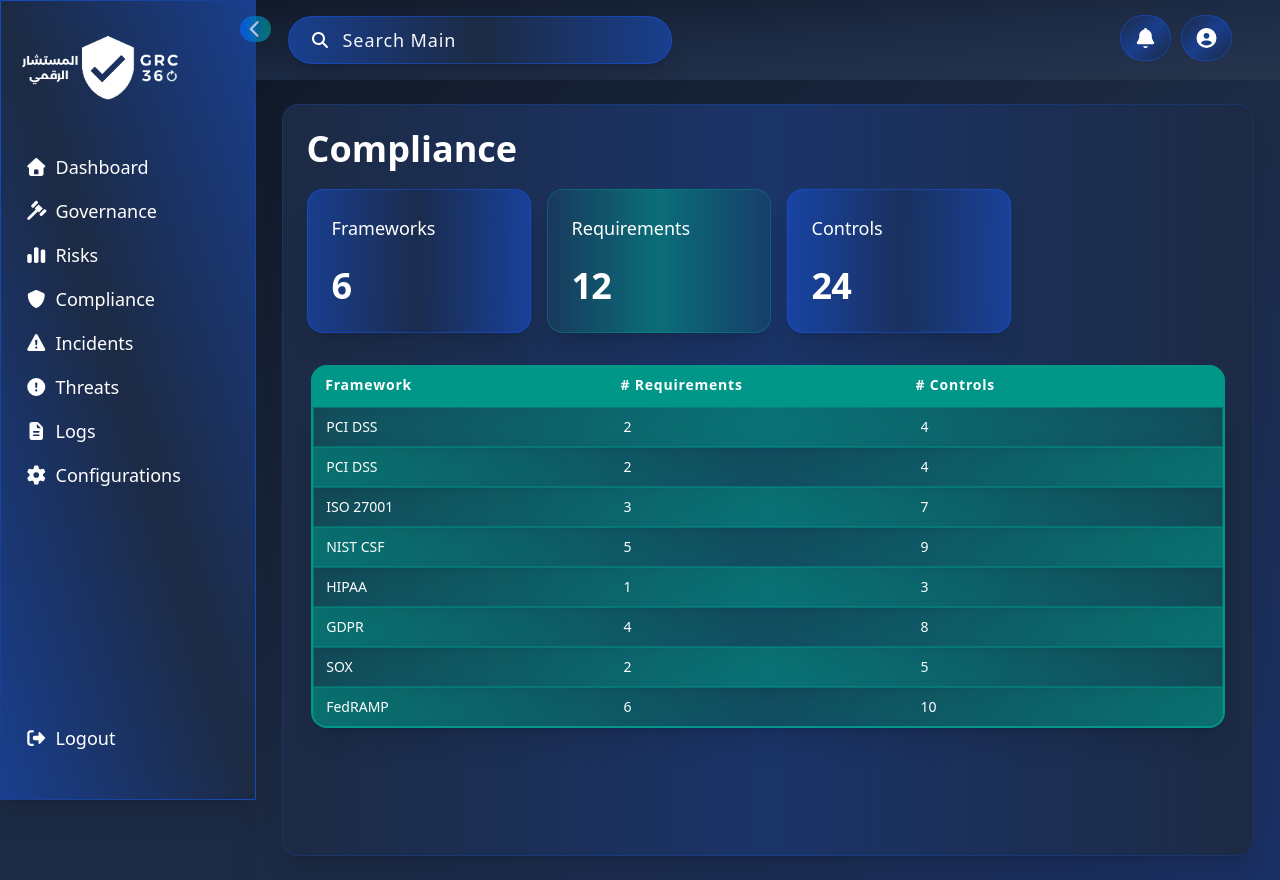
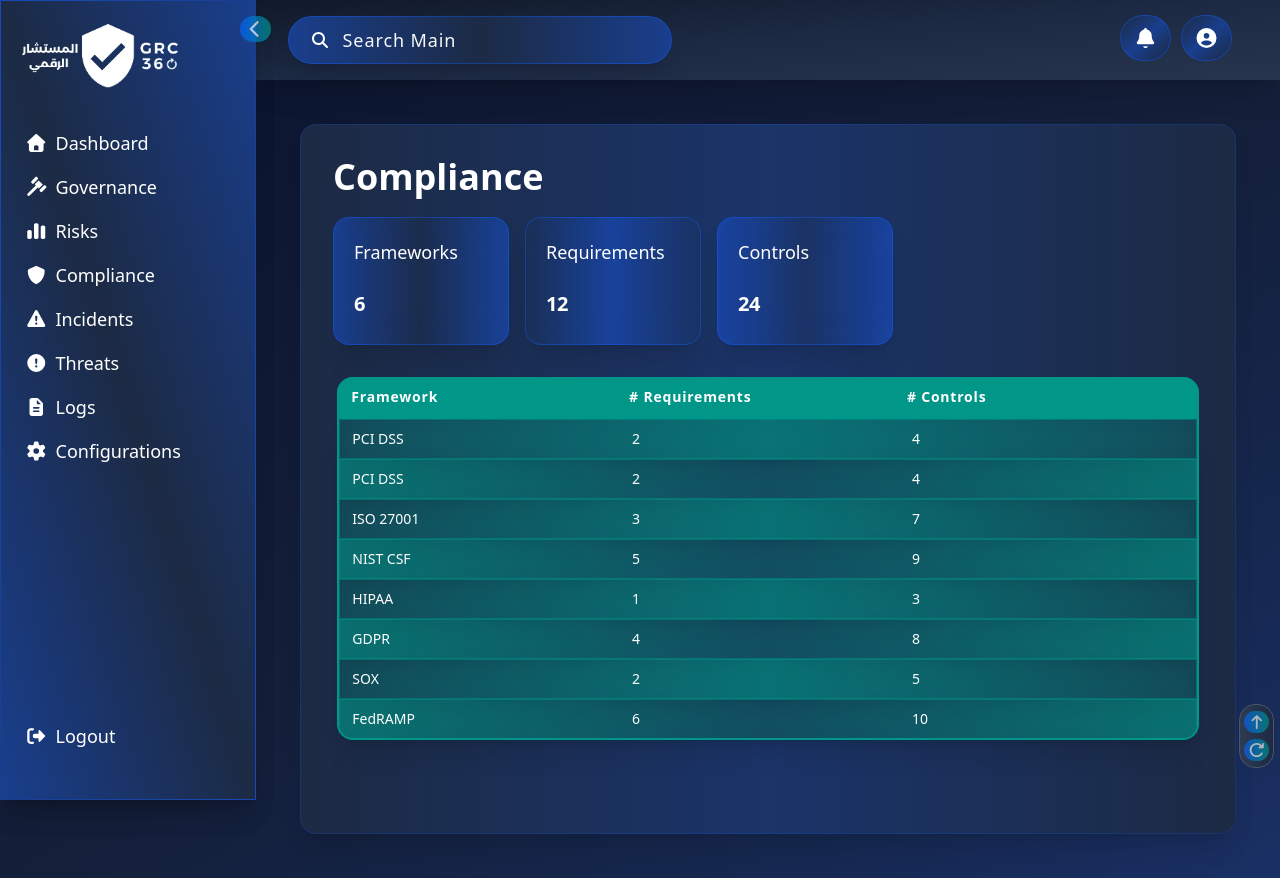
Before and after one commit to AhmedWaleedKalifa/GRC360, a React (Vite) app in the folder FrontEnd/: page /dashboard/compliance in a window 1280 px wide. Built offline with nearby package versions, Linux system fonts and the light colour scheme.

Commit message:
fix:some layout fixes change some components styles. feat: make a go to top and referesh buttons.

```diff
--- a/FrontEnd/index.html
+++ b/FrontEnd/index.html
@@ -3,7 +3,7 @@
   <head>
     <meta charset="UTF-8" />
     <meta name="viewport" content="width=device-width, initial-scale=1.0" />
-    <title>المستشار الرقميGRC360</title>
+    <title> RC360</title>
 
 
 
--- a/FrontEnd/src/App.jsx
+++ b/FrontEnd/src/App.jsx
@@ -4,7 +4,7 @@ const App = () => {
     <>
       <div className=" flex items-center justify-center bg-gradient-to-b from-navy to-teal w-full h-screen">
           <div className="flex flex-col  items-center">
-          <img src="/logoL.png" alt="logo" className="bigLogo relative top-8" title="المستشار الرقميGRC360 "  />
+          <img src="/logoL.png" alt="logo" className="w-54 relative top-8" title="المستشار الرقميGRC360 "  />
           <form className="form">
             <h2 className="formTitle">
               Login
--- a/FrontEnd/src/components/Card.jsx
+++ b/FrontEnd/src/components/Card.jsx
@@ -2,11 +2,11 @@ const Card = ({ title, value, model="1" }) => {
     return (<>
 
             <div className={+model==1?"card cardStyle1":model==2?"card cardStyle2":model==3?"card cardStyle3":"card cardStyle4"}>
-                <div className="flex items-center space-x-3">
+                <div className="flex items-center ">
                     <span className="text-lg font-medium text-gray-200">{title}</span>
                 </div>
 
-                <div className="mt-6 text-4xl font-bold tracking-tight">{value}</div>
+                <div className="mt-6 text-xl font-bold tracking-tight">{value}</div>
             </div>
 
     </>
--- a/FrontEnd/src/components/Field.jsx
+++ b/FrontEnd/src/components/Field.jsx
@@ -17,22 +17,22 @@ function Field({mode=1, values=[{type:"t",text:"unknown",size:4,clickFunction:()
             key={index}
             style={{ width: `${Math.trunc(result * element.size)}%` }}
             onClick={element.clickFunction}
-            className={' flex   items-center gap-2 truncate overflow-x-ellipsis  whitespace-nowrap h-full '}
+            className={' flex   items-center gap-2 truncate   overflow-hidden  whitespace-nowrap h-full '}
           >
             {element.type=="i"
               ? (
                 <>
                   <FontAwesomeIcon
                     icon={solidIcons[element.text]}
-                    className="text-white text-lg  shrink-0 capitalize"
+                    className="text-white text-lg  shrink-0 capitalize truncate   overflow-hidden"
                   />
                 </>
               ):element.type=='b'?(
-                <div className='smallButton shrink-0 '>{element.text}</div>
+                <div className='smallButton shrink-0 truncate   overflow-hidden'>{element.text}</div>
 
               )
               : (
-                <div className='text-white text-sm overflow-ellipsis shrink-0 capitalize' >{element.text}</div>
+                <div className='text-white text-sm truncate   overflow-hidden shrink-0 capitalize' >{element.text}</div>
               )
             }
           </div>
--- a/FrontEnd/src/components/NavBar.jsx
+++ b/FrontEnd/src/components/NavBar.jsx
@@ -1,25 +1,42 @@
 import { faBell, faCircleUser } from '@fortawesome/free-solid-svg-icons'
 import { FontAwesomeIcon } from '@fortawesome/react-fontawesome'
-import React from 'react'
+import React, { useEffect, useState } from 'react'
 import SearchBar from "./SearchBar"
 import { Link } from 'react-router-dom'
 function NavBar({active,open}) {
-    let width= window.innerWidth;
+    const [width,setWidth]=useState();
+    useEffect(() => {
+        const handleScroll = () => {
+          setWidth(window.innerWidth);
 
+        };
+        window.addEventListener("New width", handleScroll);
+
+        return () => {
+          window.removeEventListener("New width", handleScroll);
+        };
+      }, []);
     return (
-        <nav className={`sticky shrink-0 min-h-20 h-20 w-[${width}px] ${open?`ml-64`:'ml-22'} flex flex-row items-center justify-between bg-gradient-to-br bg-navy from-black/40 via-transparent to-white/5 backdrop-blur-md shadow-xl px-4 `}>
+        <nav
+  className={`sticky shrink-0 min-h-20 h-20 flex flex-row items-center justify-between
+  bg-gradient-to-br bg-navy from-black/40 via-transparent to-white/5 backdrop-blur-md shadow-xl px-4
+`}
+  style={{
+    width: `${open?width-256:width-88}px`,
+    marginLeft: open ? "256px" : "88px"
+  }}
+>
   <SearchBar active={active} />
-            <div className='w-[50%] h-full flex flex-row items-center justify-end  px-8'>
+  <div className='w-[50%] h-full flex flex-row items-center justify-end px-8'>
     <Link to="/notifications" title="Notifications">
-
-                    <FontAwesomeIcon icon={faBell} className='iconCircle mr-2.5'  />
+      <FontAwesomeIcon icon={faBell} className='iconCircle mr-2.5' />
     </Link>
     <Link to="/profile" title="Profile">
-                    <FontAwesomeIcon icon={faCircleUser} className='iconCircle '  />
-
+      <FontAwesomeIcon icon={faCircleUser} className='iconCircle' />
     </Link>
   </div>
 </nav>
+
 
     )
 }
--- a/FrontEnd/src/components/SideBar.jsx
+++ b/FrontEnd/src/components/SideBar.jsx
@@ -2,26 +2,32 @@ import { FontAwesomeIcon } from '@fortawesome/react-fontawesome'
 import { faHouse, faShield, faTriangleExclamation, faCircleExclamation, faGavel, faGear, faChartSimple, faFileLines, faRightFromBracket, faCaretRight, faPlay, faCaretLeft, faChevronRight, faChevronLeft } from '@fortawesome/free-solid-svg-icons'
 import { Link } from "react-router-dom"
 
-const SideBar = ({ open, setOpen ,setActive}) => {
+const SideBar = ({ open, setOpen, setActive }) => {
   // open = false;
   function handleClick() {
     setOpen(!open);
   }
-  function handleActivation(e){
+  function handleActivation(e) {
     setActive(e);
   }
   return (
     <>
 
-      <aside className='flex flex-row shrink-0 z-50 items-center justify-center bg-transparent transition-all duration-300' >
-        {open == true ? (<div className="w-64 h-full shrink-0  z-0"></div>) : (<div className="w-22 h-full shrink-0 z-0"></div>)}
-        <FontAwesomeIcon onClick={handleClick} icon={open == true ? faChevronLeft : faChevronRight} className={`close fixed top-4  ${
-    open ? "left-[240px]" : "left-[72px]"
-  }`} />
+      <aside className='flex flex-row shrink-0 z-50 items-center justify-center ' >
+        {<div
+          className="fixed left-0 top-0 h-screen bg-navy flex flex-col items-center border border-blue/40 bg-gradient-to-bl from-blue/40 via-transparent to-blue/40 backdrop-blur-md shadow-xl"
+          style={{ width: open ? "256px" : "88px" }} // 16rem = 256px (w-64), 5.5rem = 88px (w-22)
+        ></div>}
+        <FontAwesomeIcon
+          onClick={handleClick}
+          icon={open ? faChevronLeft : faChevronRight}
+          className="close fixed top-4 "
+          style={{ left: open ? "240px" : "72px" }}
+        />
 
         <div className={open == true ? "fixed left-0 top-0 h-screen w-64 bg-navy flex flex-col items-center border border-blue/40  bg-gradient-to-bl from-blue/40 via-transparent to-blue/40 backdrop-blur-md shadow-xl"
           : "fixed  left-0 top-0 h-screen w-22 bg-navy flex flex-col items-center border border-blue/20  bg-gradient-to-bl from-blue/20 via-transparent to-blue/20 backdrop-blur-md shadow-xl"}>
-          <header className=' shrink-0 h-36 w-full '>
+          <header className=' shrink-0 h-30 w-full '>
             <div className=' h-full w-full flex flex-row justify-left  items-center'>
               {open == true ? (<img src="/logoL.png" alt="logo" className="bigLogo ml-5" />
               ) : (
@@ -34,7 +40,7 @@ const SideBar = ({ open, setOpen ,setActive}) => {
           <ul className=' h-screen w-full'>
             <Link
               title='Dashboard'
-            onClick={()=>handleActivation("Main")}
+              onClick={() => handleActivation("Main")}
               to="/dashboard"
               className={!open == true ? "closeLink" : "link"}
             >
@@ -47,7 +53,7 @@ const SideBar = ({ open, setOpen ,setActive}) => {
 
 
             <Link to="/dashboard/governance"
-                        onClick={()=>handleActivation("Governance")}
+              onClick={() => handleActivation("Governance")}
               title='Governance'
 
               className={!open == true ? "closeLink" : "link"}
@@ -60,7 +66,7 @@ const SideBar = ({ open, setOpen ,setActive}) => {
 
 
             <Link to="/dashboard/risks"
-                        onClick={()=>handleActivation("Risks")}
+              onClick={() => handleActivation("Risks")}
               title='Risks'
 
               className={!open == true ? "closeLink" : "link"}
@@ -76,7 +82,7 @@ const SideBar = ({ open, setOpen ,setActive}) => {
 
 
             <Link to="/dashboard/compliance"
-                        onClick={()=>handleActivation("Compliance")}
+              onClick={() => handleActivation("Compliance")}
               title='Compliance'
 
               className={!open == true ? "closeLink" : "link"}
@@ -91,7 +97,7 @@ const SideBar = ({ open, setOpen ,setActive}) => {
               {open && <li className='   text-white text-lg list-none'>Compliance</li>}
             </Link>
             <Link to="/dashboard/incidents"
-                        onClick={()=>handleActivation("Incidents")}
+              onClick={() => handleActivation("Incidents")}
               title='Incidents'
 
               className={!open == true ? "closeLink" : "link"}
@@ -109,7 +115,7 @@ const SideBar = ({ open, setOpen ,setActive}) => {
 
 
             <Link to="/dashboard/threats"
-                        onClick={()=>handleActivation("Threats")}
+              onClick={() => handleActivation("Threats")}
               title='Threats'
 
               className={!open == true ? "closeLink" : "link"}
@@ -124,7 +130,7 @@ const SideBar = ({ open, setOpen ,setActive}) => {
 
 
             <Link to="/dashboard/logs"
-                        onClick={()=>handleActivation("Logs")}
+              onClick={() => handleActivation("Logs")}
               title='Logs'
 
               className={!open == true ? "closeLink" : "link"}
@@ -137,7 +143,7 @@ const SideBar = ({ open, setOpen ,setActive}) => {
               {open && <li className='   text-white text-lg list-none'>Logs</li>}
             </Link>
             <Link to="/dashboard/configurations"
-                        onClick={()=>handleActivation("Configurations")}
+              onClick={() => handleActivation("Configurations")}
               title="Configurations"
               className={!open == true ? "closeLink" : "link"}
             >
--- a/FrontEnd/src/index.css
+++ b/FrontEnd/src/index.css
@@ -1,4 +1,7 @@
+
+
 @import "tailwindcss";
+/* colors */
 @theme{
   --color-teal: #009688;
   --color-navy:#1C2A44;
@@ -6,6 +9,7 @@
   --color-white:#FFFFFF;
   --color-blue:#155dfc;
 }
+/* General Styles */
 
 *{
   color:white;
@@ -17,34 +21,55 @@
 
 :root{
   height: 100%;
+  width: 100%;
   scroll-behavior: smooth;
-  overflow-y: scroll;
-  @apply bg-navy
 
 }
 
+body{
+  height: 100%;
+  width: 100%;
+  overflow-x: hidden;
+  margin: 0;
+  border:0;
+  padding:0;
+}
 ::-webkit-scrollbar {
   width: 10px;
   height: 6px;
 }
 ::-webkit-scrollbar-track {
-  background: #f1f1f1; /* light gray */
+  background: #f1f1f1;
 
 }
 
-/* Scrollbar thumb (draggable part) */
 ::-webkit-scrollbar-thumb {
-  background: #009688cc; /* navy color */
+  background: #009688cc;
   border-radius: 10px;
   border: 3px solid #f1f1f1;
 
 
 }
 
-/* On hover */
-::-webkit-scrollbar-thumb:hover {
-  background: #009688; /* teal */
+/* Components Styles*/
+
+.card{
+  @apply inline-block  min-w-44 h-32 p-5 ;
 }
+.cardStyle1{
+  @apply  rounded-2xl bg-gradient-to-r from-blue/40 via-transparent to-blue/40 backdrop-blur-lg  border border-blue/40 shadow-xl text-white transition-colors duration-500 ease-in-out;
+}
+.cardStyle2{
+  @apply  rounded-2xl bg-gradient-to-r from-transparent via-blue/40 to-transparent backdrop-blur-lg  border border-blue/40 shadow-xl text-white transition-colors duration-500 ease-in-out ;
+}
+.cardStyle3{
+  @apply rounded-2xl bg-gradient-to-r from-teal/50 via-teal/10 to-teal/50 backdrop-blur-lg  border border-teal/40 shadow-xl text-white transition-colors duration-500 ease-in-out;
+}
+.cardStyle4{
+  @apply rounded-2xl bg-gradient-to-r from-teal/10 via-teal/60 to-teal/10  border border-teal/40 shadow-xl text-white transition-colors duration-500 ease-in-out;
+}
+
+
 .form{
   @apply rounded-xl bg-white w-[480px] py-4 px-24 flex justify-center items-center flex-col ;
 }
@@ -70,7 +95,7 @@
   @apply p-2 m-0 self-center;
 }
 .formButton{
-  @apply tracking-wide capitalize bg-navy text-white w-full h-12 rounded-lg my-4 text-lg font-semibold cursor-pointer hover:scale-105;
+  @apply tracking-wide capitalize bg-navy text-white w-full h-12 rounded-lg my-4 text-lg font-semibold cursor-pointer ;
 
 }
 
@@ -85,8 +110,7 @@
 
 }
 .searchInput{
-  @apply text-white text-lg  h-[48px] p-3 pl-12 w-96 rounded-full placeholder:font-light placeholder:text-lightGray placeholder:text-lg  placeholder:tracking-wider block bg-navy   bg-gradient-to-r from-blue/40 via-transparent to-blue/40 backdrop-blur-lg  border border-blue/40 shadow-xl  focus:outline-0 focus:bg-gradient-to-r focus:from-transparent focus:via-teal/80 focus:to-transparent focus:border-teal/80 transition-colors duration-500 ease-in-out hover:bg-gradient-to-r hover:from-transparent hover:via-blue/40 hover:to-transparent;
-  /* @apply bg-teal text-white text-lg  h-[48px] p-3 pl-12 w-96 rounded-full placeholder:text-white placeholder:text-lg  placeholder:tracking-wider block bg-navy   bg-gradient-to-r from-blue/40 via-transparent to-blue/40 backdrop-blur-lg  border border-blue/40 shadow-xl  focus:outline-0 focus:bg-gradient-to-r focus:from-transparent focus:via-teal/80 focus:to-transparent focus:border-teal/80 transition-colors duration-500 ease-in-out hover:bg-gradient-to-r hover:from-transparent hover:via-blue/40 hover:to-transparent; */
+  @apply text-white text-lg  h-[48px] p-3 pl-12 w-96 rounded-full placeholder:font-light placeholder:text-lightGray placeholder:text-lg  placeholder:tracking-wider block bg-navy   bg-gradient-to-r from-blue/40 via-transparent to-blue/40 backdrop-blur-lg  border border-blue/40 shadow-xl focus:outline-none focus:border focus:border-blue ;
 
 }
 .searchIcon{
@@ -95,21 +119,7 @@
 
 
 
-.card{
-  @apply inline-block  min-w-56 h-36 p-6 ;
-}
-.cardStyle1{
-  @apply  rounded-2xl bg-gradient-to-r from-blue/40 via-transparent to-blue/40 backdrop-blur-lg  border border-blue/40 shadow-xl text-white transition-colors duration-500 ease-in-out hover:bg-gradient-to-r hover:from-transparent hover:via-blue/40 hover:to-transparent;
-}
-.cardStyle2{
-  @apply  rounded-2xl bg-gradient-to-r from-transparent via-blue/40 to-transparent backdrop-blur-lg  border border-blue/40 shadow-xl text-white transition-colors duration-500 ease-in-out hover:bg-gradient-to-r hover:from-blue/40 hover:via-transparent hover:to-blue/40;
-}
-.cardStyle3{
-  @apply rounded-2xl bg-gradient-to-r from-teal/50 via-teal/10 to-teal/50 backdrop-blur-lg  border border-teal/40 shadow-xl text-white transition-colors duration-500 ease-in-out hover:bg-gradient-to-r hover:from-teal/10 hover:via-teal/60 hover:to-teal/10;
-}
-.cardStyle4{
-  @apply rounded-2xl bg-gradient-to-r from-teal/10 via-teal/60 to-teal/10      hover:bg-gradient-to-r hover:from-teal/50 hover:via-teal/10 hover:to-teal/50 hover:backdrop-blur-lg  border border-teal/40 shadow-xl text-white transition-colors duration-500 ease-in-out;
-}
+
 
 .field{
   @apply w-full min-h-10   py-1  flex flex-row items-center gap-2 overflow-x-hidden
@@ -118,21 +128,19 @@
 }
 
 .fieldColor3{
-  @apply bg-navy bg-gradient-to-r from-transparent via-blue/40 to-transparent backdrop-blur-lg  border border-blue/40 shadow-xl text-white transition-colors duration-500 ease-in-out hover:bg-gradient-to-r hover:from-blue/40 hover:via-transparent hover:to-blue/40
+  @apply bg-navy bg-gradient-to-r from-transparent via-blue/40 to-transparent backdrop-blur-lg  border border-blue/40 shadow-xl text-white transition-colors duration-500 ease-in-out
 }
 .fieldColor1{
-  @apply  bg-navy/40 bg-gradient-to-r from-transparent via-teal/50 to-transparent backdrop-blur-lg  border border-teal/50 shadow-xl text-white transition-colors duration-500 ease-in-out hover:bg-gradient-to-r hover:from-teal/50 hover:via-transparent hover:to-teal/50;
+  @apply  bg-navy/40 bg-gradient-to-r from-transparent via-teal/50 to-transparent backdrop-blur-lg  border border-teal/50 shadow-xl text-white transition-colors duration-500 ease-in-out ;
 }
 .fieldColor2{
-  @apply  bg-navy/40 bg-gradient-to-r from-teal/50 via-transparent to-teal/50 backdrop-blur-lg  border border-teal/50 shadow-xl text-white transition-colors duration-500 ease-in-out hover:bg-gradient-to-r hover:from-transparent hover:via-teal/50 hover:to-transparent;
+  @apply  bg-navy/40 bg-gradient-to-r from-teal/50 via-transparent to-teal/50 backdrop-blur-lg  border border-teal/50 shadow-xl text-white transition-colors duration-500 ease-in-out ;
 }
 
-main{
-  @apply  h-full min-h-[610px] w-[95%] min-w-96 bg-navy p-6 rounded-2xl bg-gradient-to-r from-blue/0 via-blue/20 to-blue/0 backdrop-blur-lg  border border-blue/20 shadow-xl;
-}
+
 
 .button{
-  @apply px-4 py-2 tracking-wide capitalize  text-white  rounded-lg text-lg font-semibold cursor-pointer hover:scale-105 ;
+  @apply px-4 py-2 tracking-wide capitalize  text-white  rounded-lg text-lg font-semibold cursor-pointer  ;
 
 }
 .buttonStyle{
@@ -142,23 +150,35 @@ main{
   @apply bg-gradient-to-r from-teal to-blue;
 }
 .smallButton{
-  @apply  mx-1 py-1 px-2 tracking-normal capitalize text-sm text-white  rounded-lg  font-medium cursor-pointer hover:scale-105 bg-gradient-to-r from-blue to-teal border border-blue;
+  @apply  mx-1 py-1 px-2 tracking-normal capitalize text-sm text-white  rounded-lg  font-medium cursor-pointer  bg-gradient-to-r from-blue to-teal border border-blue z-100;
 
 }
 .link{
 
   @apply w-[90%] flex flex-row items-center py-2 px-6
   transition-colors duration-1000 ease-in-out
-  bg-transparent hover:bg-gradient-to-r hover:from-teal/60  hover:to-transparent hover:backdrop-blur-md;
+  bg-transparent ;
 }
 .closeLink{
   @apply flex flex-row items-center justify-center p-1
 }
 
 .iconCircle{
-  @apply text-xl p-3 border bg-navy border-blue/40 text-white rounded-full    bg-gradient-to-br from-transparent via-blue/40 to-transparent backdrop-blur-lg  hover:transition-colors hover:duration-500 hover:ease-in-out        hover:bg-gradient-to-r hover:from-teal/40 hover:via-teal/90 hover:to-teal/40;
+  @apply text-xl p-3 border bg-navy border-blue/40 text-white rounded-full    bg-gradient-to-br from-transparent via-blue/40 to-transparent backdrop-blur-lg ;
 }
 
 .close{
   @apply text-white text-lg z-60 bg-gradient-to-r from-blue to-teal rounded-full p-1  cursor-pointer opacity-70 hover:opacity-100 fixed
 }
+
+
+
+/* Dashboard Parts */
+
+main{
+  @apply p-8 m-8 h-full w-full min-h-[710px]  min-w-96   bg-navy  rounded-2xl bg-gradient-to-r from-blue/0 via-blue/20 to-blue/0 backdrop-blur-lg  border border-blue/20 shadow-xl overflow-auto ;
+}
+
+.smallIcon{
+  @apply z-80 p-1 text-sm rounded-2xl cursor-pointer opacity-65 hover:opacity-100 bg-gradient-to-r from-blue to-teal
+}
--- a/FrontEnd/src/pages/Compliance.jsx
+++ b/FrontEnd/src/pages/Compliance.jsx
@@ -7,9 +7,9 @@ const Compliance = () => {
   return (
     <>
         <div className=' text-white font-bold text-4xl mb-5' >Compliance</div>
-        <div className='flex flex-row items-center gap-4 mb-8'>
+        <div className='flex flex-row items-center gap-4 mb-8 flex-wrap'>
           <Card title="Frameworks" value="6" model={1} />
-          <Card title="Requirements" value="12" model={4} />
+          <Card title="Requirements" value="12" model={2} />
           <Card title="Controls" value="24" model={1} />
 
         </div>
--- a/FrontEnd/src/pages/Dashboard.jsx
+++ b/FrontEnd/src/pages/Dashboard.jsx
@@ -3,73 +3,90 @@ import SideBar from "../components/SideBar";
 import NavBar from "../components/NavBar";
 import { useEffect, useState } from "react";
 import { FontAwesomeIcon } from "@fortawesome/react-fontawesome";
-import { faHouse } from "@fortawesome/free-solid-svg-icons";
+import { faArrowRotateRight, faArrowUp } from "@fortawesome/free-solid-svg-icons";
+
 export default function Dashboard() {
 
-  const [open,setOpen]=useState(true);
-  const [active,setActive]=useState("Main");
-  const [showHome, setShowHome] = useState(false); // state for scroll
-  const [width, setWidth] = useState(); // state for scroll
+  const [open, setOpen] = useState(true);
+  const [active, setActive] = useState("Main");
+  const [lastRefreshed, setLastRefreshed] = useState(null);
+  const [showRefreshNotification, setShowRefreshNotification] = useState(false);
 
-  let flag=false;
+  const scrollToTop = () => {
+    window.scrollTo({
+      top: 0,
+      behavior: "smooth"
+    });
+  }
 
-  console.log(window.innerHeight)
-  if(window.innerHeight>720){
-    flag=true
-  }
-useEffect(()=>{
-  const handleScroll=()=>{
-    if(window.scrollY>400){
-      setShowHome(true)
-    }else{
-      setShowHome(false)
+  const handleRefresh = () => {
+    const now = new Date().toLocaleTimeString('en-US', {
+      hour: '2-digit',
+      minute: '2-digit',
+      second: '2-digit',
+      hour12: false
+    });
+
+    localStorage.setItem("lastRefreshed", now);
+    setLastRefreshed(now);
+    setShowRefreshNotification(true);
+
+    // Show notification for 4 seconds, then reload
+    setTimeout(() => {
+      setShowRefreshNotification(false);
+      // Reload after the notification has been shown
+      setTimeout(() => {
+        window.location.reload();
+      }, 100);
+    }, 4000);
+  };
+
+
+
+
+
+  useEffect(() => {
+    const savedTime = localStorage.getItem("lastRefreshed");
+    if (savedTime) {
+      setLastRefreshed(savedTime);
     }
-  };
-  window.addEventListener("scroll", handleScroll);
+  }, []);
 
-  return () => {
-    window.removeEventListener("scroll", handleScroll);
-  };
-}, []);
 
-useEffect(()=>{
-  const handleScroll=()=>{
-    setWidth(window.innerWidth);
-
-  };
-  window.addEventListener("New width", handleScroll);
-
-  return () => {
-    window.removeEventListener("New width", handleScroll);
-  };
-}, []);
   return (
     <>
-{showHome&&<FontAwesomeIcon
-  icon={faHouse}
-  className={`fixed bottom-4 left-1/2 -translate-x-1/2 bg-gradient-to-r from-blue to-teal z-80 p-2 rounded-2xl transition-opacity duration-300  ${
-    showHome ? "opacity-60 cursor-pointer hover:opacity-100" : "opacity-0 hidden"
-  }`}   onClick={() => {window.scrollTo({ top: 0, behavior: "smooth" });
-  setShowHome(false);}
-}
-
-/>}
-<NavBar  active={active} open={open} />
-
-      <div className="min-h-screen w-full bg-navy"   style={ flag ? { height: "100%" } : {height:"100vh"}}>
-      <div className="flex flex-row h-screen w-full items-center">
+      <NavBar active={active} open={open} />
 
       <SideBar open={open} setOpen={setOpen} setActive={setActive} />
-        <div className="w-full h-full flex flex-col justify-center">
-          <div className="w-full  h-full flex flex-col  py-6   items-center   bg-navy  bg-gradient-to-br from-black/40 via-transparent to-blue-700/20 backdrop-blur-md shadow-xl ">
 
-          <main   style={{ maxWidth: `${open?width*.95-256:width*.95-88}px` }}>
+      <div className="  w-full  min-h-[calc(100vh-20*4px)] flex flex-row    justify-center  bg-navy  bg-gradient-to-br from-[#000520]/60 via-[#000520]/30 to-blue-700/20 overflow-auto p-3">
+        {open ? (
+          <div className="  w-64 h-full shrink-0 z-0  opacity-0 "></div>
+        ) : (
+          <div className="w-20 h-full shrink-0 z-0  opacity-0 "></div>
+        )}
 
-            <Outlet/>
-          </main>
+        <main>
+          <Outlet />
+        </main>
+      </div>
+
+      <div className="fixed bottom-8 right-1.5   flex flex-col gap-1.5 z-80 items-center px-1 py-1.5 border bg-navy bg-gradient-to-r from-gray-600/40 to-navy border-gray-600 rounded-2xl    ">
+        <FontAwesomeIcon
+          icon={faArrowUp}
+          className="smallIcon"
+          onClick={scrollToTop}
+        />
+        <FontAwesomeIcon icon={faArrowRotateRight}
+          className='smallIcon'
+          onClick={handleRefresh}
+        />
+        {showRefreshNotification && (
+          <div className="text-white text-sm font-medium bg-gradient-to-r bg-blue rounded-2xl p-2">
+            <div>refreshed:</div>
+            <div>{lastRefreshed}</div>
           </div>
-        </div>
-      </div>
+        )}
       </div>
     </>
   );
--- a/FrontEnd/src/pages/Governance.jsx
+++ b/FrontEnd/src/pages/Governance.jsx
@@ -8,11 +8,11 @@ function Governance() {
   return (
     <>
         <div className=' text-white font-bold text-4xl mb-5' >Governance</div>
-        <div className='flex flex-row items-center gap-4'>
+        <div className='flex flex-row items-center gap-4 flex-wrap'>
           <Card title="Total Documents" value="6" model={1} />
-          <Card title="Active" value="6" model={4} />
+          <Card title="Active" value="6" model={2} />
           <Card title="Expiring Soon" value="0" model={1}/>
-          <Card title="Pending Approval" value="0" model={4} />
+          <Card title="Pending Approval" value="0" model={2} />
 
         </div>
         <div className='flex flex-row items-center justify-between w-full '>
```
Also changed, not shown: FrontEnd/src/pages/Main.jsx (+8 -13 lines), FrontEnd/src/pages/Risks.jsx (+5 -5 lines), FrontEnd/cursor.png (added), FrontEnd/public/cursor.png (added). Lines whose indentation alone changed are shown as unchanged.
